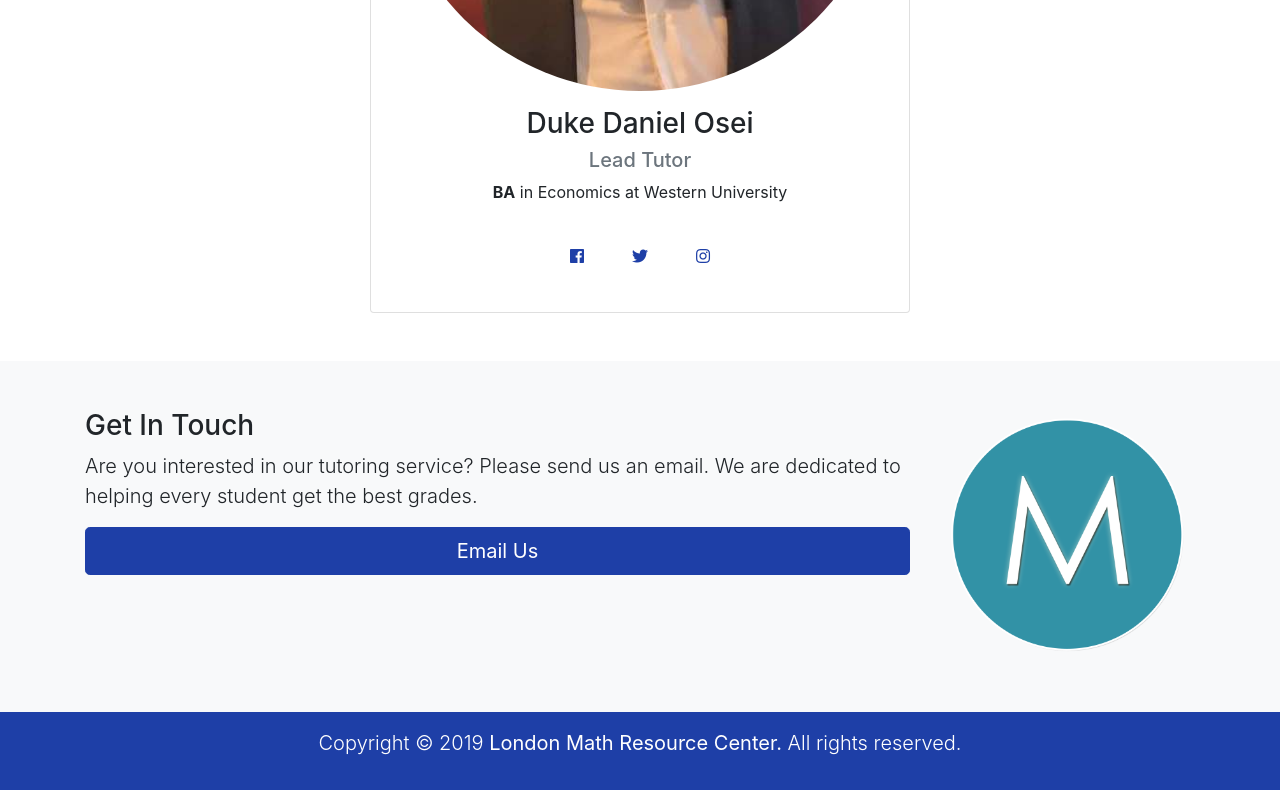
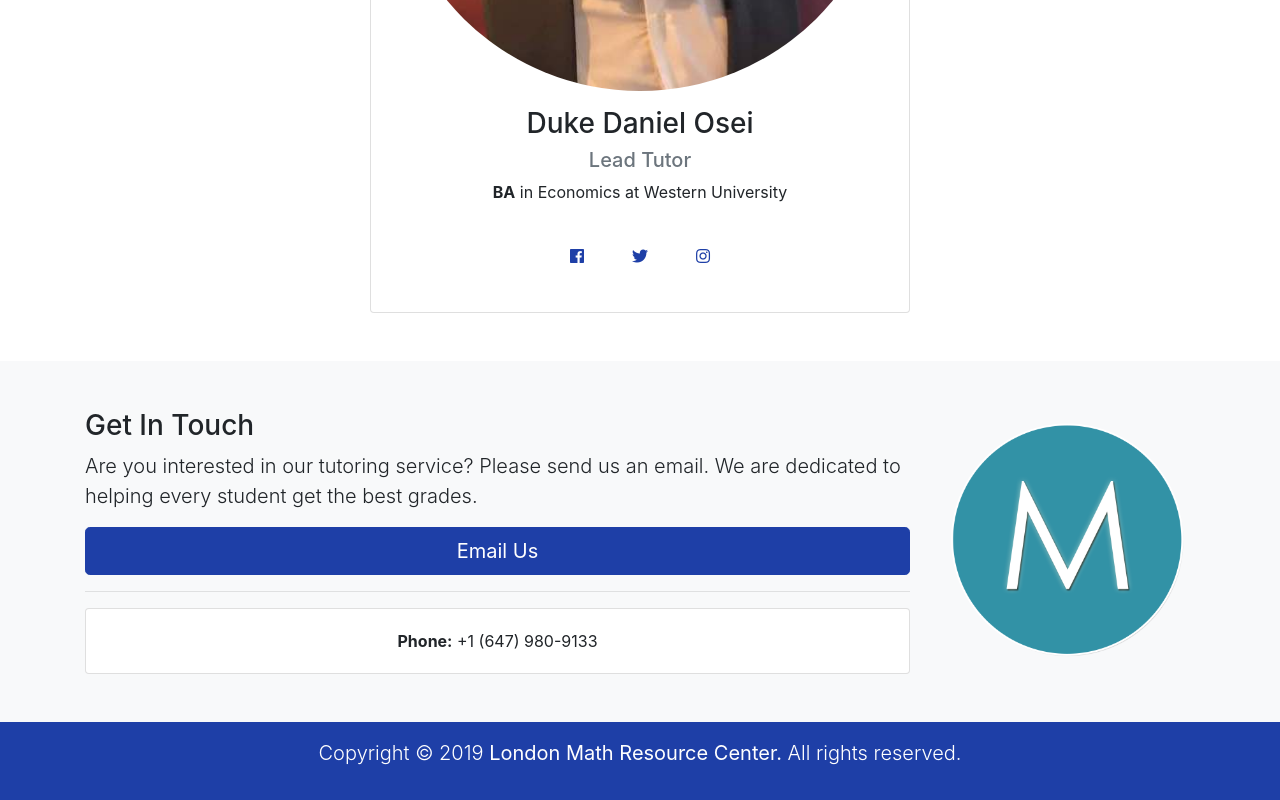
Before and after one commit to dagdavid24/LMRC, a plain HTML site: page index.html in a window 1280 px wide. Shown: the part 2247-3047 px from the top of the page. Drawn offline with nearby package versions, Linux system fonts and the light colour scheme.

Commit message:
update contact area

```diff
--- a/index.html
+++ b/index.html
@@ -296,7 +296,7 @@
               grades.
             </p>
             <form
-              action="mailto:dagdavid24@yahoo.com"
+              action="mailto:dukeosei@gmail.com"
               method="GET"
               enctype="text/plain"
             >
@@ -307,6 +307,12 @@
                 class="btn btn-primary btn-block btn-lg"
               />
             </form>
+            <hr />
+            <div class="card text-center">
+              <div class="card-body">
+                <strong>Phone:</strong> +1 (647) 980-9133
+              </div>
+            </div>
           </div>
           <div class="col-lg-3 align-self-center">
             <img src="img/mlogo.png" alt="" class="img-fluid" />
```
